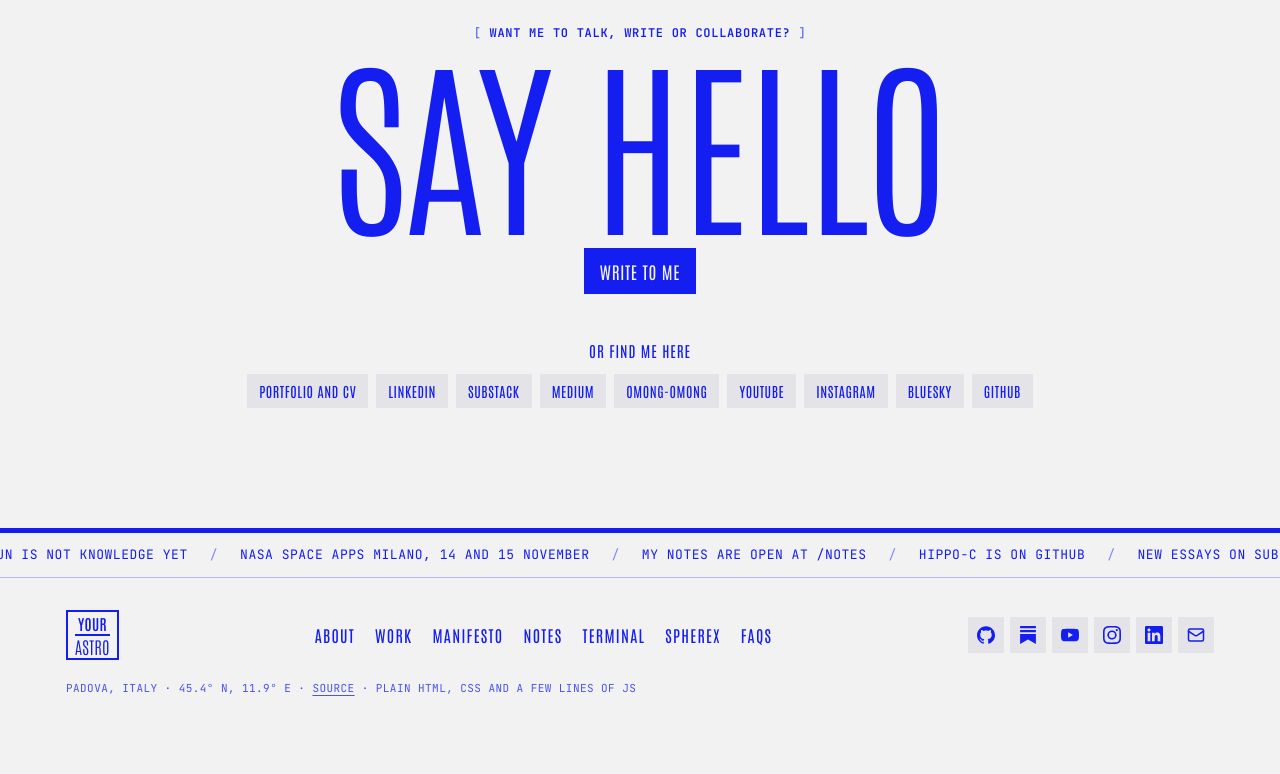
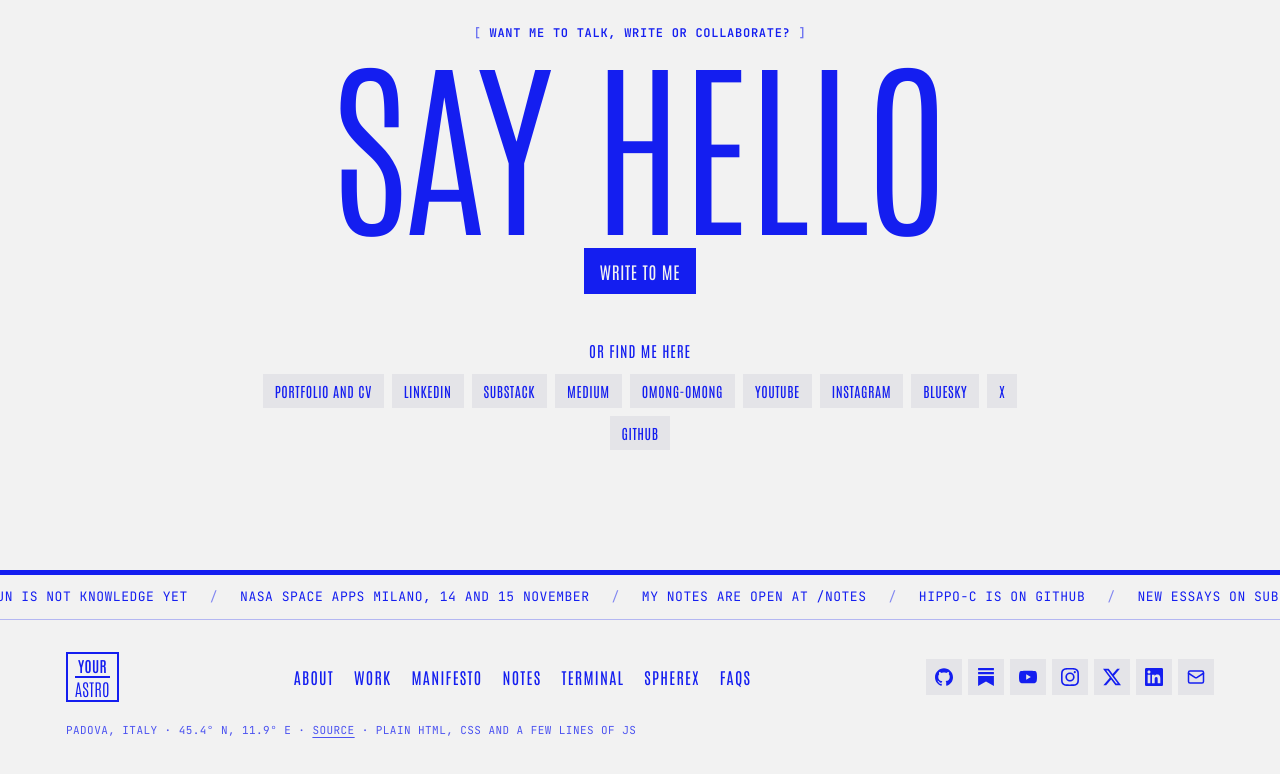
Before and after one commit to yourastrophysicist/yourastrophysicist, a plain HTML site: page index.html in a window 1280 px wide. Shown: the part 8650-9424 px from the top of the page. Before the commit the page ends 9384 px from the top, so only its background shows below. Drawn offline with Linux system fonts and the light colour scheme.

Commit message:
Bluesky is yourastro.space, add X, shorter README

```diff
--- a/index.html
+++ b/index.html
@@ -397,7 +397,8 @@
                 <li><a class="btn btn-grey btn-sm" href="https://omong-omong.com/user/yourastrophysicist/">Omong-Omong</a></li>
                 <li><a class="btn btn-grey btn-sm" href="https://www.youtube.com/@obspeaking">YouTube</a></li>
                 <li><a class="btn btn-grey btn-sm" href="https://www.instagram.com/your.astrophysicist/">Instagram</a></li>
-                <li><a class="btn btn-grey btn-sm" href="https://bsky.app/profile/yourastrophysicist.bsky.social">Bluesky</a></li>
+                <li><a class="btn btn-grey btn-sm" href="https://bsky.app/profile/yourastro.space">Bluesky</a></li>
+                <li><a class="btn btn-grey btn-sm" href="https://x.com/yourastro_notes">X</a></li>
                 <li><a class="btn btn-grey btn-sm" href="https://github.com/yourastrophysicist">GitHub</a></li>
             </ul>
         </section>
@@ -428,6 +429,7 @@
                 <li><a href="https://yourastrophysicist.substack.com" aria-label="Substack" title="Substack" style="--icon: url(/img/icons/substack.svg)"></a></li>
                 <li><a href="https://www.youtube.com/@obspeaking" aria-label="YouTube" title="YouTube" style="--icon: url(/img/icons/youtube.svg)"></a></li>
                 <li><a href="https://www.instagram.com/your.astrophysicist/" aria-label="Instagram" title="Instagram" style="--icon: url(/img/icons/instagram.svg)"></a></li>
+                <li><a href="https://x.com/yourastro_notes" aria-label="X" title="X" style="--icon: url(/img/icons/x.svg)"></a></li>
                 <li><a href="https://www.linkedin.com/in/syafaqmuth/" aria-label="LinkedIn" title="LinkedIn" style="--icon: url(/img/icons/linkedin.svg)"></a></li>
                 <li><a href="mailto:jessicasyafaq.muthmaina@studenti.unipd.it" aria-label="Email" title="Email" style="--icon: url(/img/icons/email.svg)"></a></li>
             </ul>
```
Also changed, not shown: img/icons/x.svg (added), 1 other file.
